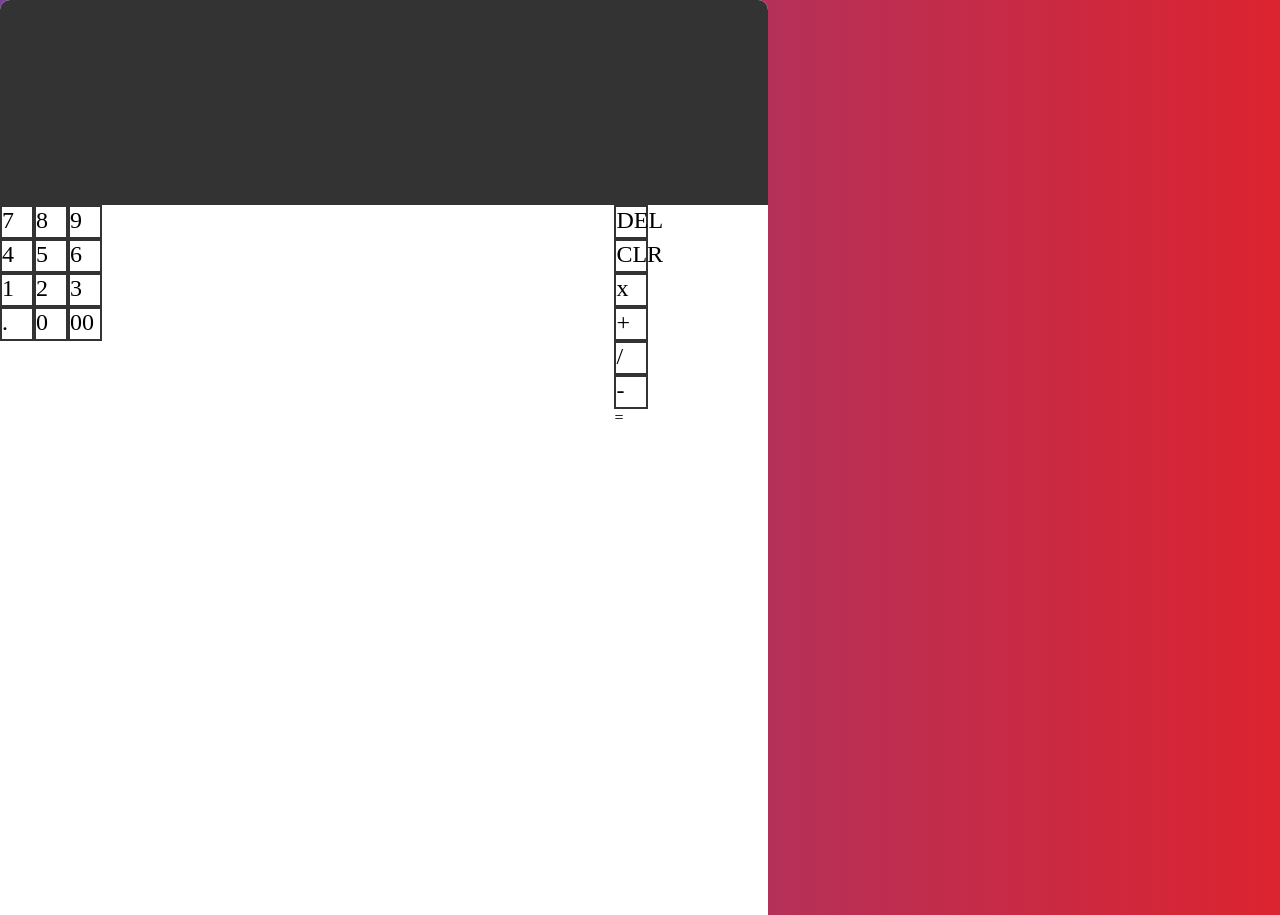
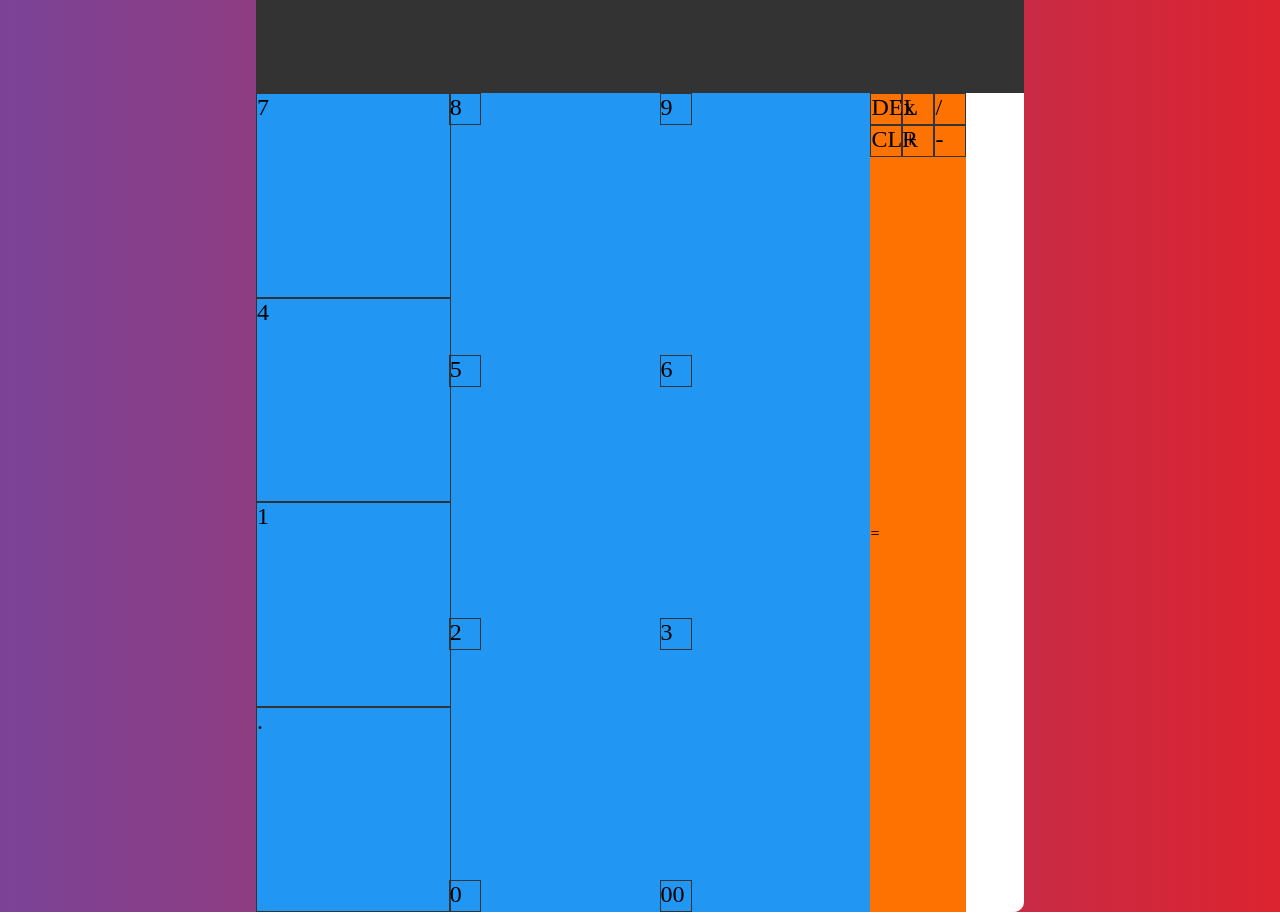
Before and after one commit to duyhachix/Calculator-HTML-CSS-Javascript-, a plain HTML site: page index.html in a window 1280 px wide. Shown: the top 915 px of the page. Drawn offline with Linux system fonts and the light colour scheme.

Commit message:
dmm nam choiw cai lomn

```diff
--- a/index.html
+++ b/index.html
@@ -1,10 +1,13 @@
 <!DOCTYPE html>
 <html lang="en">
 	<head>
-  <meta charset="UTF-8">
-  <meta http-equiv="X-UA-Compatible" content="IE=edge">
-  <meta name="viewport" content="width=device-width, initial-scale=1.0">
-  <link rel="stylesheet" href="style.css">
+		<meta charset="UTF-8" />
+		<meta http-equiv="X-UA-Compatible" content="IE=edge" />
+		<meta
+			name="viewport"
+			content="width=device-width, initial-scale=1.0"
+		/>
+		<link rel="stylesheet" href="style.css" />
 		<title>Calculator</title>
 	</head>
 	<body>
@@ -32,7 +35,6 @@
 						<div class="button">6</div>
 						<div class="button">3</div>
 						<div class="button">00</div>
-
 					</div>
 				</div>
 				<!-- ^^^ number buttons ^^^ -->
@@ -54,9 +56,7 @@
 					<div class="equal">=</div>
 				</div>
 				<!-- ^^^ Math symbol ^^^ -->
-
 			</div>
-
 		</div>
 
 		<script src="main.js"></script>
--- a/style.css
+++ b/style.css
@@ -1,68 +1,76 @@
-body{
+body {
 	position: relative;
 	margin: 0;
-  background-image: linear-gradient( to right,#7b4397  ,#dc2430);
+	background-image: linear-gradient(to right, #7b4397, #dc2430);
 	width: 100vw;
 	height: 100vh;
+	display: flex;
+	justify-content: center;
+	align-items: center;
 }
-.container{
+.container {
 	position: absolute;
 	width: 60vw;
 	height: 80vw;
 	background-color: #fff;
-  border-radius: 10px ;
+	border-radius: 10px;
 }
-.display{
-  border-radius: 10px 10px 0 0 ;
+.display {
+	border-radius: 10px 10px 0 0;
 	height: 20%;
 	background-color: #333;
 }
-.result-display{
-
+.result-display {
 }
-.buttons{
+.buttons {
+	height: 80%;
 	width: inherit;
 	display: flex;
 	flex-direction: row;
 }
-.button-number{
+.button-number {
 	width: 80%;
 	height: 100%;
-  display: flex;
-
+	display: grid;
+	grid-template-columns: auto auto auto;
+	background-color: #2196f3;
 }
-.button{
+.button {
 	font-size: 24px;
 	width: 30px;
 	height: 30px;
-  border: 2px solid #333;
+	border: 1px solid #333;
 }
 
-.button-number-col1{
+.button-number-col1 {
 	display: flex;
 	flex-direction: column;
 	justify-content: space-between;
 }
 
-.button-number-col2{
+.button-number-col1 .button {
+	width: 100%;
+	height: 100%;
+}
+
+.button-number-col2 {
 	display: flex;
 	flex-direction: column;
 	justify-content: space-between;
 }
-.button-number-col3{
+.button-number-col3 {
 	display: flex;
 	flex-direction: column;
 	justify-content: space-between;
 }
-.button-math-symbols{
-
+.button-math-symbols {
+	display: grid;
+	grid-template-columns: auto auto auto;
+	background-color: #fd7200;
 }
-.row1{
-
+.row1 {
 }
-.row2{
-
+.row2 {
 }
-.equal{
-
+.equal {
 }
```
Lines whose indentation alone changed are shown as unchanged.
